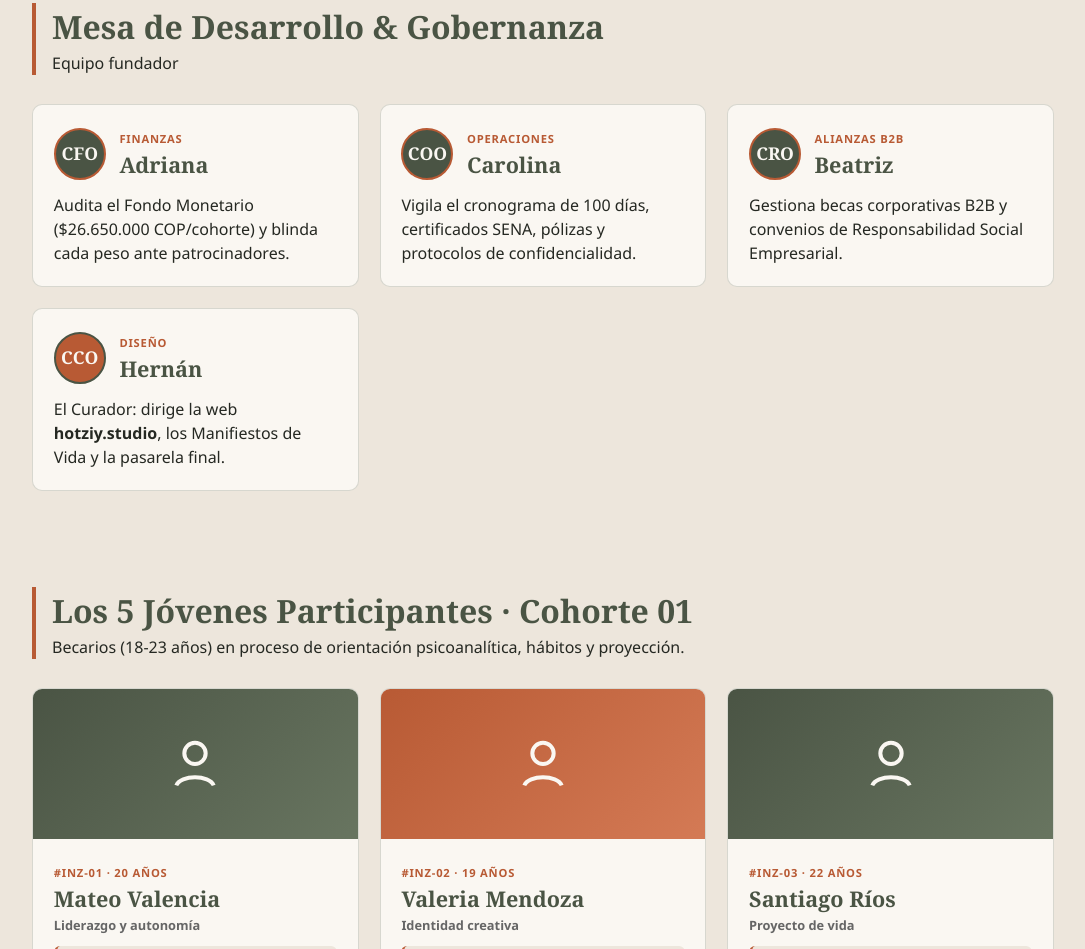
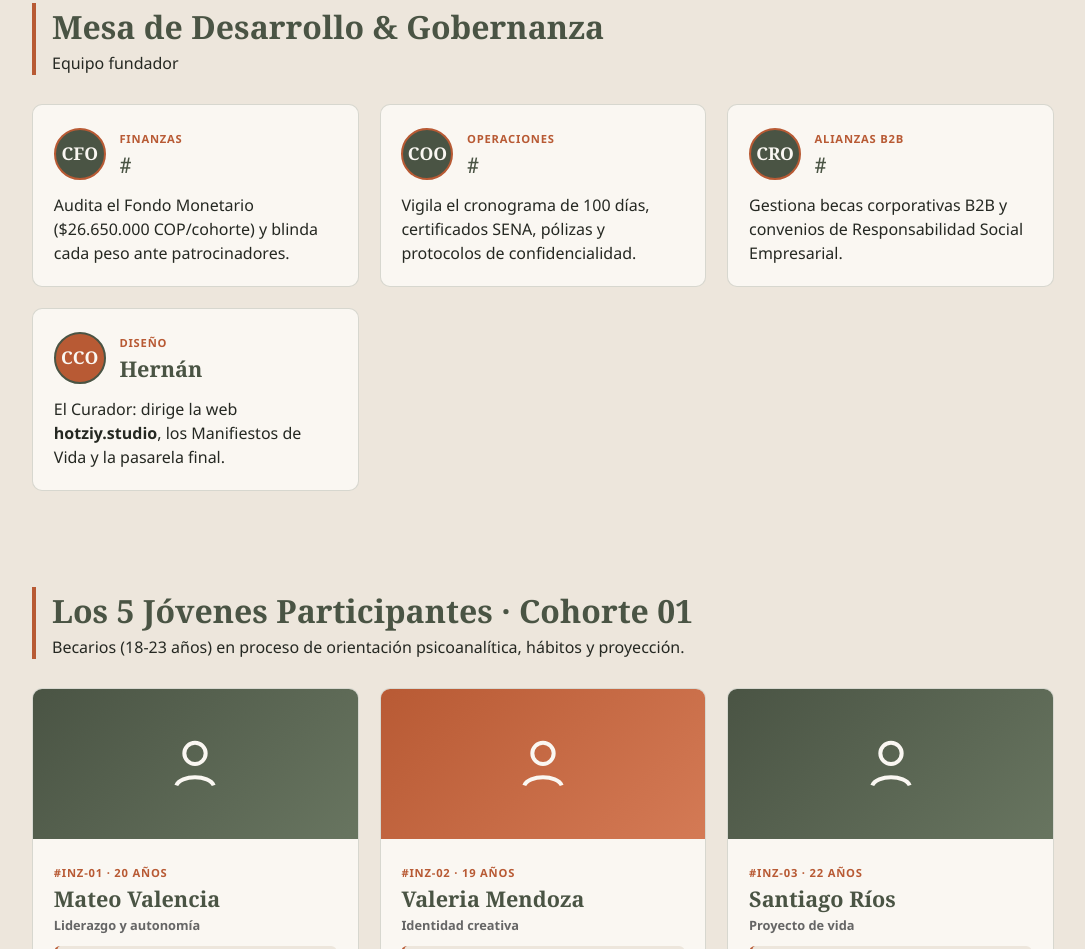
Before and after one commit to hernanordonex-a11y/INATUZ, a plain HTML site: page index.html in a window 1280 px wide. Shown: the part 900-1849 px from the top of the page, without its empty margins (97-1182 px from the left). Drawn offline with Linux system fonts and the light colour scheme.

Commit message:
Replace names with placeholders in index.html

```diff
--- a/index.html
+++ b/index.html
@@ -93,7 +93,7 @@
       <div class="body">
         <div class="avatar-box">
           <div class="avatar-circle">CFO</div>
-          <div><span class="tag">Finanzas</span><h3>Adriana</h3></div>
+          <div><span class="tag">Finanzas</span><h3>#</h3></div>
         </div>
         <p>Audita el Fondo Monetario ($26.650.000 COP/cohorte) y blinda cada peso ante patrocinadores.</p>
       </div>
@@ -102,7 +102,7 @@
       <div class="body">
         <div class="avatar-box">
           <div class="avatar-circle">COO</div>
-          <div><span class="tag">Operaciones</span><h3>Carolina</h3></div>
+          <div><span class="tag">Operaciones</span><h3>#</h3></div>
         </div>
         <p>Vigila el cronograma de 100 días, certificados SENA, pólizas y protocolos de confidencialidad.</p>
       </div>
@@ -111,7 +111,7 @@
       <div class="body">
         <div class="avatar-box">
           <div class="avatar-circle">CRO</div>
-          <div><span class="tag">Alianzas B2B</span><h3>Beatriz</h3></div>
+          <div><span class="tag">Alianzas B2B</span><h3>#</h3></div>
         </div>
         <p>Gestiona becas corporativas B2B y convenios de Responsabilidad Social Empresarial.</p>
       </div>
```
